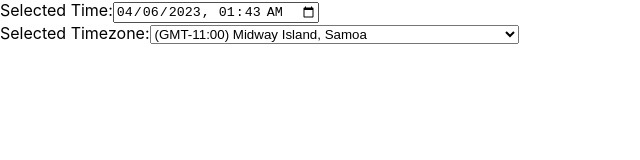
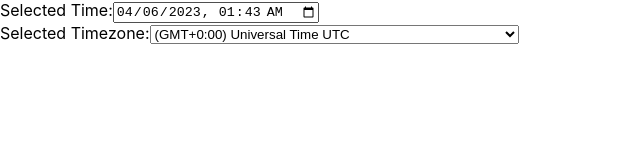
Before and after one commit to dlwnsgml0328/day-test, a Next.js app: page /select4 in a window 1280 px wide. Shown: the top 160 px of the page, without its empty margins (0-640 px from the left). Built offline with nearby package versions, Linux system fonts and the light colour scheme.

Commit message:
[feat] Add default time zone by browser country

```diff
--- a/components/MomentTimeZonesDay/index.tsx
+++ b/components/MomentTimeZonesDay/index.tsx
@@ -13,11 +13,18 @@ const TimezoneConverterDayJS = () => {
   );
   const [currentIdx, setCurrentIdx] = useState<number>(0);
 
-  const [selectedTimezone, setSelectedTimezone] = useState<string>(options[currentIdx].value); // Timezone to convert to
+  const [selectedTimezone, setSelectedTimezone] = useState<string>(
+    options.find((option) => option.key === Intl.DateTimeFormat().resolvedOptions().timeZone)
+      ?.value ?? 'America/New_York'
+  );
 
   useEffect(() => {
-    console.log('-- selectedTime changed:', selectedTime);
-  }, [selectedTime]);
+    // initialize default timezone
+    dayjs.tz.setDefault(
+      options.find((option) => option.key === Intl.DateTimeFormat().resolvedOptions().timeZone)
+        ?.value ?? 'America/New_York'
+    );
+  }, []);
 
   // Handle changes to the selected time
   const handleTimeChange = (event: React.ChangeEvent<HTMLInputElement>) => {
```
